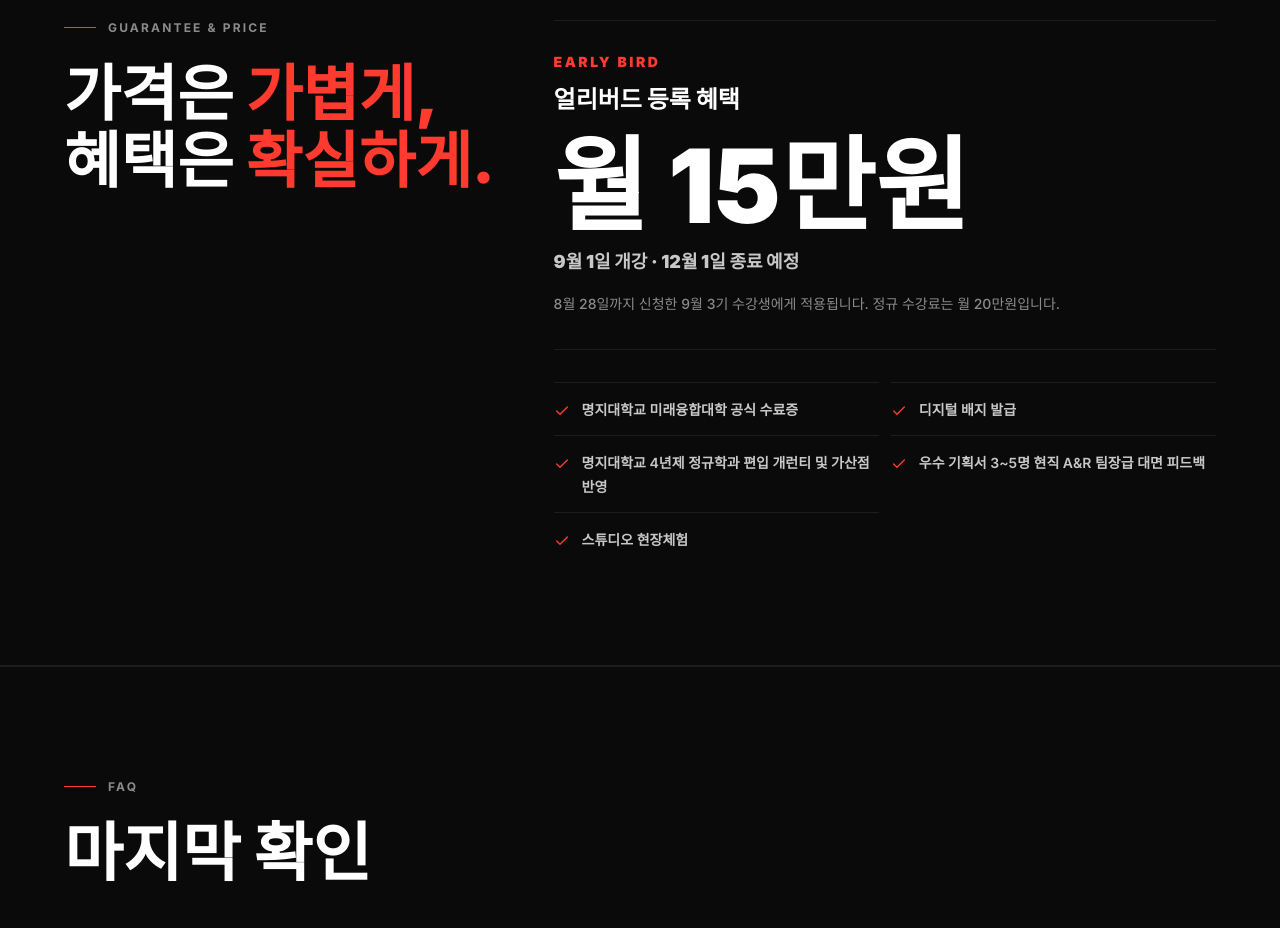
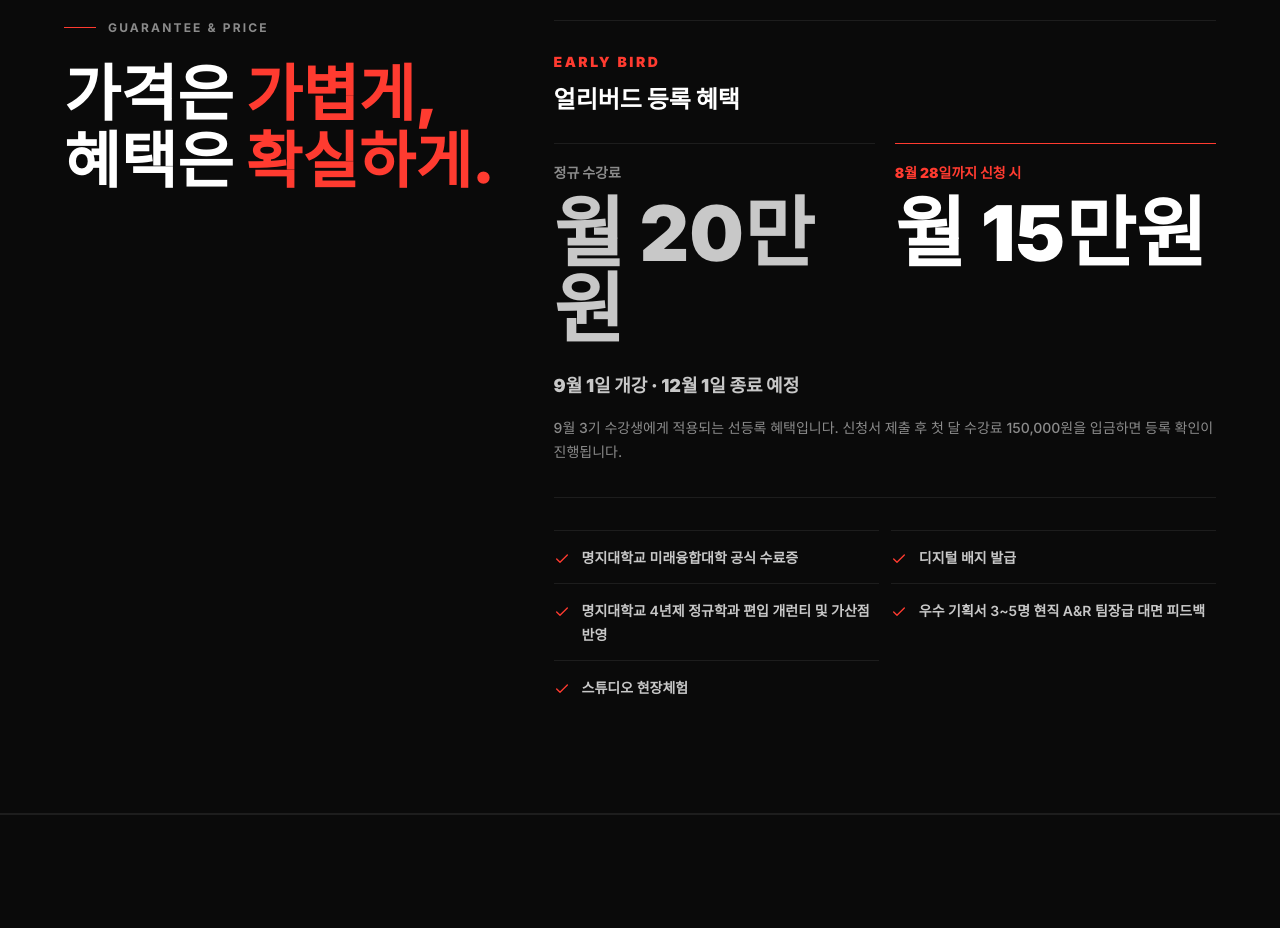
Before and after one commit to seoyooniverse/sea-preschool-landing, a Next.js app: page / in a window 1280 px wide. Shown: the part 9220-10148 px from the top of the page. Built offline with nearby package versions, Linux system fonts and the light colour scheme; a web font is replaced by a local one.

Commit message:
Clarify early bird pricing display

```diff
--- a/app/apply/complete/page.tsx
+++ b/app/apply/complete/page.tsx
@@ -34,8 +34,12 @@ export default async function CompletePage({ searchParams }: CompletePageProps)
             <p className="text-sm font-black text-signal">등록 안내</p>
             <dl className="mt-7 grid gap-5">
               <div className="grid grid-cols-[90px_1fr] gap-4 border-t border-line pt-5">
-                <dt className="text-sm font-semibold text-muted">금액</dt>
+                <dt className="text-sm font-semibold text-muted">얼리버드</dt>
                 <dd className="text-2xl font-black">{bankInfo.amount}</dd>
+              </div>
+              <div className="grid grid-cols-[90px_1fr] gap-4 border-t border-line pt-5">
+                <dt className="text-sm font-semibold text-muted">정규가</dt>
+                <dd className="text-lg font-black">{bankInfo.regularAmount}</dd>
               </div>
               <div className="grid grid-cols-[90px_1fr] gap-4 border-t border-line pt-5">
                 <dt className="text-sm font-semibold text-muted">은행</dt>
--- a/app/apply/page.tsx
+++ b/app/apply/page.tsx
@@ -77,8 +77,12 @@ export default function ApplyPage() {
               <p className="text-sm font-black text-signal">입금 안내</p>
               <dl className="mt-5 grid gap-3 text-sm">
                 <div className="flex justify-between gap-4">
-                  <dt className="text-muted">금액</dt>
+                  <dt className="text-muted">얼리버드</dt>
                   <dd className="font-black">{bankInfo.amount}</dd>
+                </div>
+                <div className="flex justify-between gap-4">
+                  <dt className="text-muted">정규가</dt>
+                  <dd className="font-black">{bankInfo.regularAmount}</dd>
                 </div>
                 <div className="flex justify-between gap-4">
                   <dt className="text-muted">은행</dt>
--- a/components/landing-page.tsx
+++ b/components/landing-page.tsx
@@ -439,10 +439,19 @@ export default function LandingPage() {
             <div className="border-y border-line py-8">
               <p className="text-sm font-black uppercase tracking-[0.18em] text-signal">Early Bird</p>
               <h3 className="mt-3 text-2xl font-black leading-tight text-bone">얼리버드 등록 혜택</h3>
-              <p className="mt-5 text-[clamp(2.8rem,8vw,6.5rem)] font-black leading-none">월 15만원</p>
-              <p className="mt-3 text-lg font-black text-smoke">9월 1일 개강 · 12월 1일 종료 예정</p>
+              <div className="mt-7 grid gap-5 sm:grid-cols-2">
+                <div className="border-t border-line pt-5">
+                  <p className="text-sm font-black text-muted">정규 수강료</p>
+                  <p className="mt-3 text-[clamp(2.3rem,6vw,5rem)] font-black leading-none text-smoke">월 20만원</p>
+                </div>
+                <div className="border-t border-signal pt-5">
+                  <p className="text-sm font-black text-signal">8월 28일까지 신청 시</p>
+                  <p className="mt-3 text-[clamp(2.3rem,6vw,5rem)] font-black leading-none">월 15만원</p>
+                </div>
+              </div>
+              <p className="mt-6 text-lg font-black text-smoke">9월 1일 개강 · 12월 1일 종료 예정</p>
               <p className="mt-4 text-sm font-medium leading-6 text-muted">
-                8월 28일까지 신청한 9월 3기 수강생에게 적용됩니다. 정규 수강료는 월 20만원입니다.
+                9월 3기 수강생에게 적용되는 선등록 혜택입니다. 신청서 제출 후 첫 달 수강료 150,000원을 입금하면 등록 확인이 진행됩니다.
               </p>
             </div>
             <div className="mt-8 grid gap-3 sm:grid-cols-2">
```
